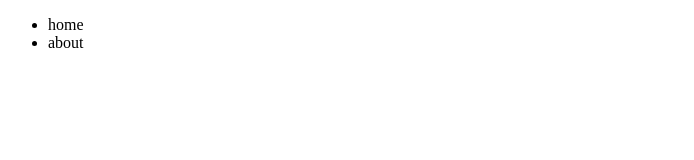
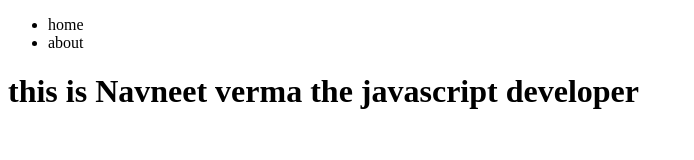
Before and after one commit to 2001Navneet/quizapp, a plain HTML site: page index.html in a window 1280 px wide. Shown: the whole page, without its empty margins (0-694 px from the left). Drawn offline with Linux system fonts and the light colour scheme.

Commit message:
personal info

```diff
--- a/index.html
+++ b/index.html
@@ -14,5 +14,6 @@
         </ul>
       </nav>
     </div>
+    <h1>this is Navneet verma the javascript developer</h1>
   </body>
 </html>
```
